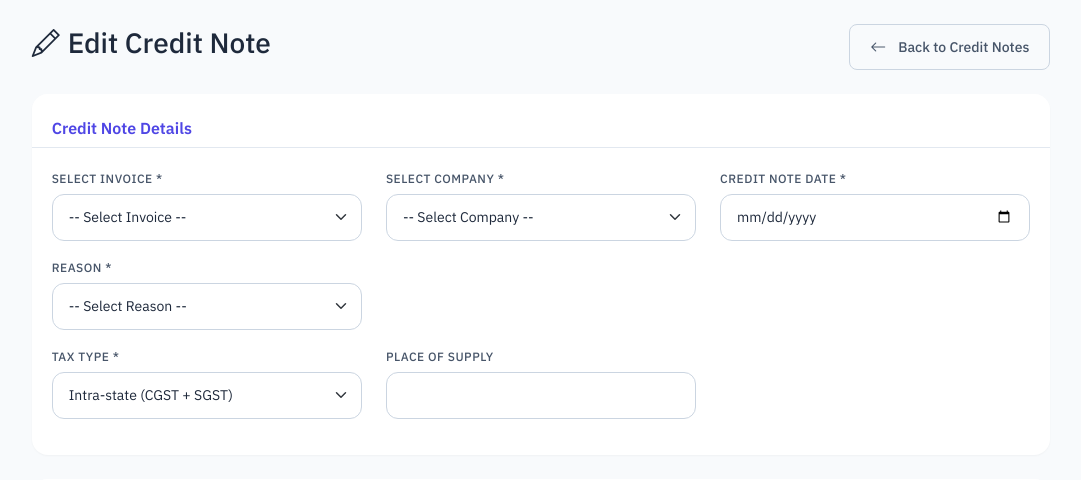
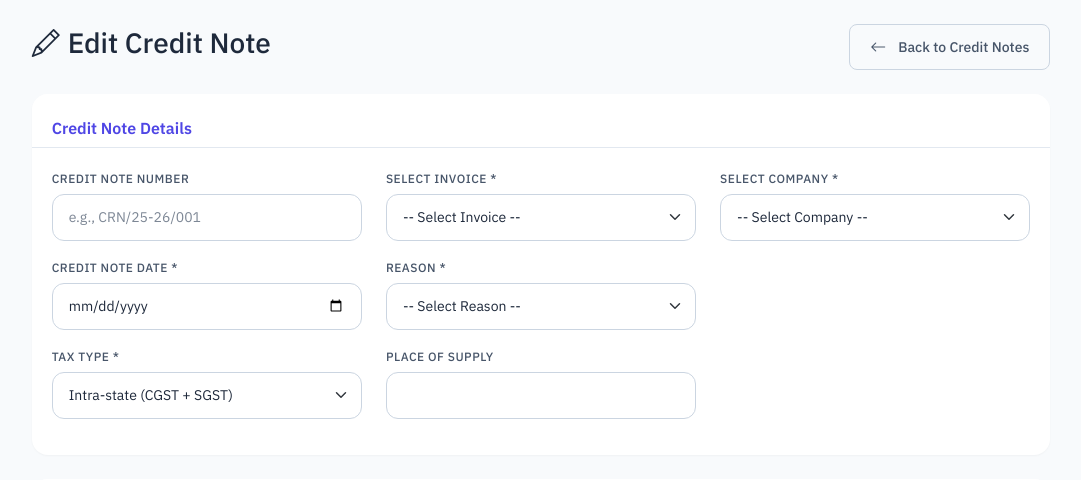
Before and after one commit to piyush-sawhney/accounting, a Python web app: template templates/edit_credit_note.html in a window 1280 px wide. Shown: the top 480 px of the page, without its empty margins (99-1180 px from the left). Run offline with Jinja, Linux system fonts and the light colour scheme; the template is opened without the code that fills it, so the values that code supplies are empty; some libraries are stand-ins or nearby versions.

Commit message:
Fix Credit Note number on edit and create template

```diff
--- a/routes/credit_notes.py
+++ b/routes/credit_notes.py
@@ -96,6 +96,7 @@ def create_credit_note():
         invoice = Invoice.query.get_or_404(invoice_id)
 
         credit_note = CreditNote(
+            credit_note_no=request.form.get("credit_note_no") or None,
             credit_note_date=datetime.strptime(request.form.get("credit_note_date"), "%Y-%m-%d").date(),
             invoice_id=invoice_id,
             reason=request.form.get("reason"),
@@ -206,6 +207,7 @@ def edit_credit_note(credit_note_id):
 
         invoice = Invoice.query.get_or_404(invoice_id)
 
+        credit_note.credit_note_no = request.form.get("credit_note_no") or None
         credit_note.credit_note_date = datetime.strptime(request.form.get("credit_note_date"), "%Y-%m-%d").date()
         credit_note.invoice_id = invoice_id
         credit_note.reason = request.form.get("reason")
--- a/templates/create_credit_note.html
+++ b/templates/create_credit_note.html
@@ -30,6 +30,10 @@
                 </div>
                 <div class="card-body">
                     <div class="row">
+                        <div class="col-md-4 mb-3">
+                            <label class="form-label text-muted small">Credit Note Number</label>
+                            <input type="text" name="credit_note_no" class="form-control" placeholder="e.g., CRN/25-26/001">
+                        </div>
                         <div class="col-md-4 mb-3">
                             <label class="form-label text-muted small">Select Invoice *</label>
                             <select name="invoice_id" id="invoiceSelect" class="form-select" required>
--- a/templates/edit_credit_note.html
+++ b/templates/edit_credit_note.html
@@ -31,6 +31,10 @@
                 </div>
                 <div class="card-body">
                     <div class="row">
+                        <div class="col-md-4 mb-3">
+                            <label class="form-label text-muted small">Credit Note Number</label>
+                            <input type="text" name="credit_note_no" class="form-control" value="{{ credit_note.credit_note_no or '' }}" placeholder="e.g., CRN/25-26/001">
+                        </div>
                         <div class="col-md-4 mb-3">
                             <label class="form-label text-muted small">Select Invoice *</label>
                             <select name="invoice_id" id="invoiceSelect" class="form-select" required>
```
